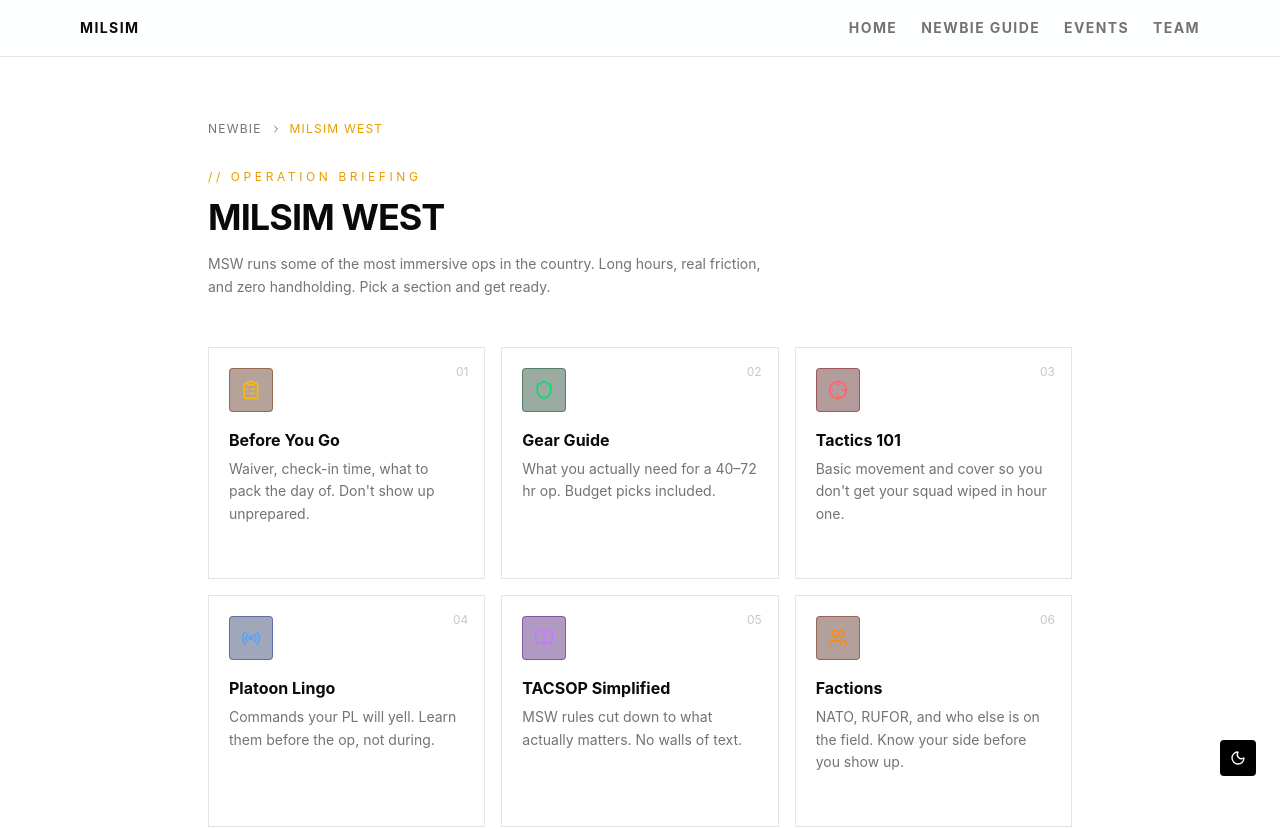
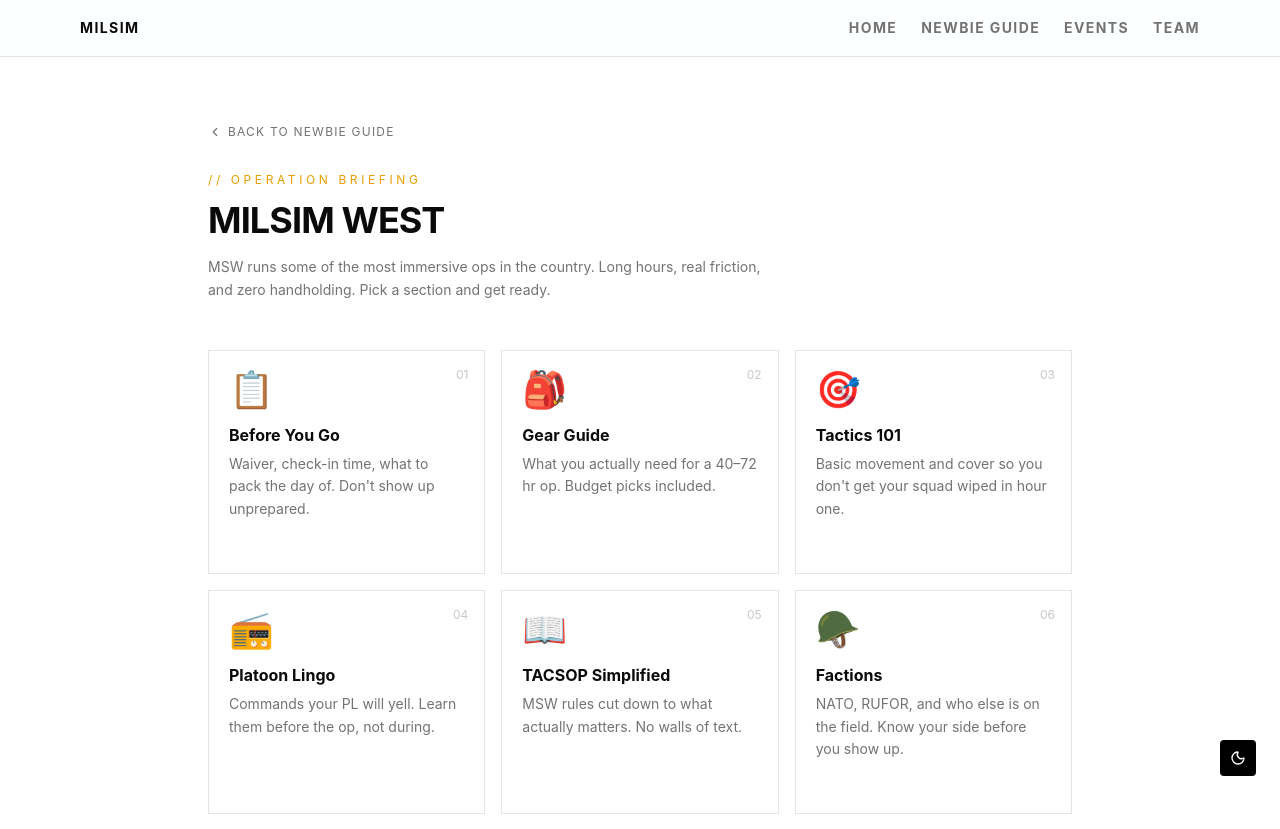
Before and after one commit to DavidAVargas/milsim_ready, a Next.js app: page /newbie/milsim-west in a window 1280 px wide. Shown: the top 829 px of the page. Built offline with nearby package versions, Linux system fonts and the light colour scheme.

Commit message:
feat: large emoji cards and back buttons on newbie pages
Swapped icon badges for large emojis — visible in both light and dark mode.
Added back buttons on /newbie (→ home) and /newbie/milsim-west (→ newbie guide).

```diff
--- a/app/newbie/milsim-west/page.tsx
+++ b/app/newbie/milsim-west/page.tsx
@@ -1,5 +1,5 @@
 import Link from "next/link";
-import { ChevronRight, ClipboardList, Shield, Crosshair, Radio, BookOpen, Users } from "lucide-react";
+import { ChevronRight, ChevronLeft } from "lucide-react";
 import type { Metadata } from "next";
 
 export const metadata: Metadata = {
@@ -11,70 +11,59 @@
   {
     slug: "before-you-go",
     number: "01",
-    icon: ClipboardList,
     emoji: "📋",
     title: "Before You Go",
     description: "Waiver, check-in time, what to pack the day of. Don't show up unprepared.",
-    color: "bg-amber-950/40 text-amber-400 border-amber-900/50",
   },
   {
     slug: "gear",
     number: "02",
-    icon: Shield,
     emoji: "🎒",
     title: "Gear Guide",
     description: "What you actually need for a 40–72 hr op. Budget picks included.",
-    color: "bg-green-950/40 text-green-400 border-green-900/50",
   },
   {
     slug: "tactics",
     number: "03",
-    icon: Crosshair,
     emoji: "🎯",
     title: "Tactics 101",
     description: "Basic movement and cover so you don't get your squad wiped in hour one.",
-    color: "bg-red-950/40 text-red-400 border-red-900/50",
   },
   {
     slug: "lingo",
     number: "04",
-    icon: Radio,
     emoji: "📻",
     title: "Platoon Lingo",
     description: "Commands your PL will yell. Learn them before the op, not during.",
-    color: "bg-blue-950/40 text-blue-400 border-blue-900/50",
   },
   {
     slug: "tacsop",
     number: "05",
-    icon: BookOpen,
     emoji: "📖",
     title: "TACSOP Simplified",
     description: "MSW rules cut down to what actually matters. No walls of text.",
-    color: "bg-purple-950/40 text-purple-400 border-purple-900/50",
   },
   {
     slug: "factions",
     number: "06",
-    icon: Users,
     emoji: "🪖",
     title: "Factions",
     description: "NATO, RUFOR, and who else is on the field. Know your side before you show up.",
-    color: "bg-orange-950/40 text-orange-400 border-orange-900/50",
   },
 ];
 
 export default function MilsimWestPage() {
   return (
     <div className="mx-auto max-w-4xl px-4 py-16">
-      {/* Breadcrumb */}
-      <div className="mb-8 flex items-center gap-2 font-mono text-xs tracking-widest uppercase text-muted-foreground">
-        <Link href="/newbie" className="hover:text-tactical transition-colors">
-          NEWBIE
+
+      {/* Back button */}
+      <Link
+        href="/newbie"
+        className="mb-8 inline-flex items-center gap-1.5 font-mono text-xs tracking-widest uppercase text-muted-foreground transition-colors hover:text-tactical"
+      >
+        <ChevronLeft size={14} />
+        BACK TO NEWBIE GUIDE
       </Link>
-        <ChevronRight size={12} />
-        <span className="text-tactical">MILSIM WEST</span>
-      </div>
 
       <p className="mb-3 font-mono text-xs tracking-[0.3em] uppercase text-tactical">
         // OPERATION BRIEFING
@@ -89,18 +78,14 @@
 
       {/* Section cards */}
       <div className="mt-12 grid gap-4 sm:grid-cols-2 lg:grid-cols-3">
-        {SECTIONS.map((section) => {
-          const Icon = section.icon;
-          return (
+        {SECTIONS.map((section) => (
           <Link
             key={section.slug}
             href={`/newbie/milsim-west/${section.slug}`}
-              className="group relative flex flex-col gap-4 border border-border bg-card p-5 transition-all hover:border-tactical hover:-translate-y-0.5"
+            className="group relative flex flex-col gap-4 border border-border bg-card p-5 transition-all hover:border-tactical hover:-translate-y-0.5 hover:shadow-lg"
           >
-              {/* Icon badge */}
-              <div className={`flex h-11 w-11 items-center justify-center rounded border ${section.color}`}>
-                <Icon size={20} />
-              </div>
+            {/* Emoji */}
+            <span className="text-4xl leading-none">{section.emoji}</span>
 
             {/* Number */}
             <span className="absolute right-4 top-4 font-mono text-xs text-muted-foreground/40">
@@ -109,7 +94,7 @@
 
             {/* Text */}
             <div>
-                <h2 className="font-mono text-base font-bold text-foreground group-hover:text-tactical transition-colors">
+              <h2 className="font-mono text-base font-bold text-foreground transition-colors group-hover:text-tactical">
                 {section.title}
               </h2>
               <p className="mt-1.5 text-sm leading-relaxed text-muted-foreground">
@@ -122,8 +107,7 @@
               OPEN <ChevronRight size={12} />
             </div>
           </Link>
-          );
-        })}
+        ))}
       </div>
     </div>
   );
--- a/app/newbie/page.tsx
+++ b/app/newbie/page.tsx
@@ -1,5 +1,5 @@
 import Link from "next/link";
-import { ChevronRight, Lock } from "lucide-react";
+import { ChevronRight, ChevronLeft, Lock } from "lucide-react";
 import type { Metadata } from "next";
 
 export const metadata: Metadata = {
@@ -29,6 +29,15 @@
 export default function NewbiePage() {
   return (
     <div className="mx-auto max-w-4xl px-4 py-16">
+      {/* Back button */}
+      <Link
+        href="/"
+        className="mb-8 inline-flex items-center gap-1.5 font-mono text-xs tracking-widest uppercase text-muted-foreground transition-colors hover:text-tactical"
+      >
+        <ChevronLeft size={14} />
+        BACK TO HOME
+      </Link>
+
       {/* Header */}
       <p className="mb-3 font-mono text-xs tracking-[0.3em] uppercase text-tactical">
         // NEWBIE GUIDE
```
Lines whose indentation alone changed are shown as unchanged.
